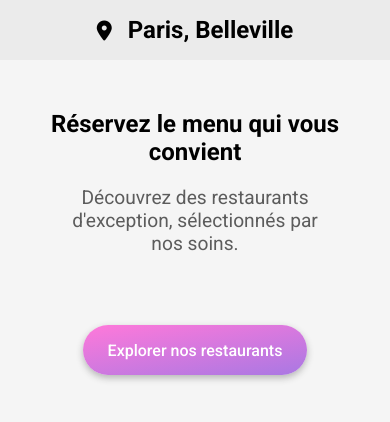
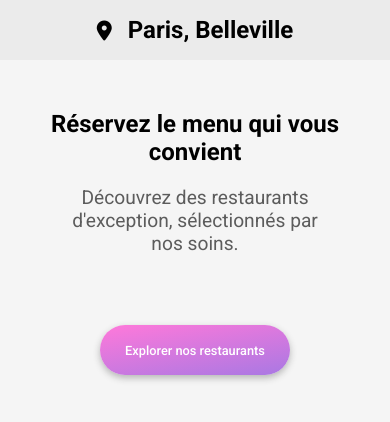
Before and after one commit to JordanB-Dev/Ohmyfood, a website: page index.html in a window 390 px wide. Shown: the part 82-504 px from the top of the page. Drawn offline with Linux system fonts and the light colour scheme; a web font is replaced by a local one.

Commit message:
add font-size version tablet

```diff
--- a/sass/components/_buttons.scss
+++ b/sass/components/_buttons.scss
@@ -12,6 +12,9 @@
     border-radius: 30px;
     border: none;
     @include shadow;
+    @include breakpoints(tablet){
+        font-size: 0.8rem;
+    }
     a{
         color: $white;
     }
```
Also changed, not shown: assets/css/style.css.
